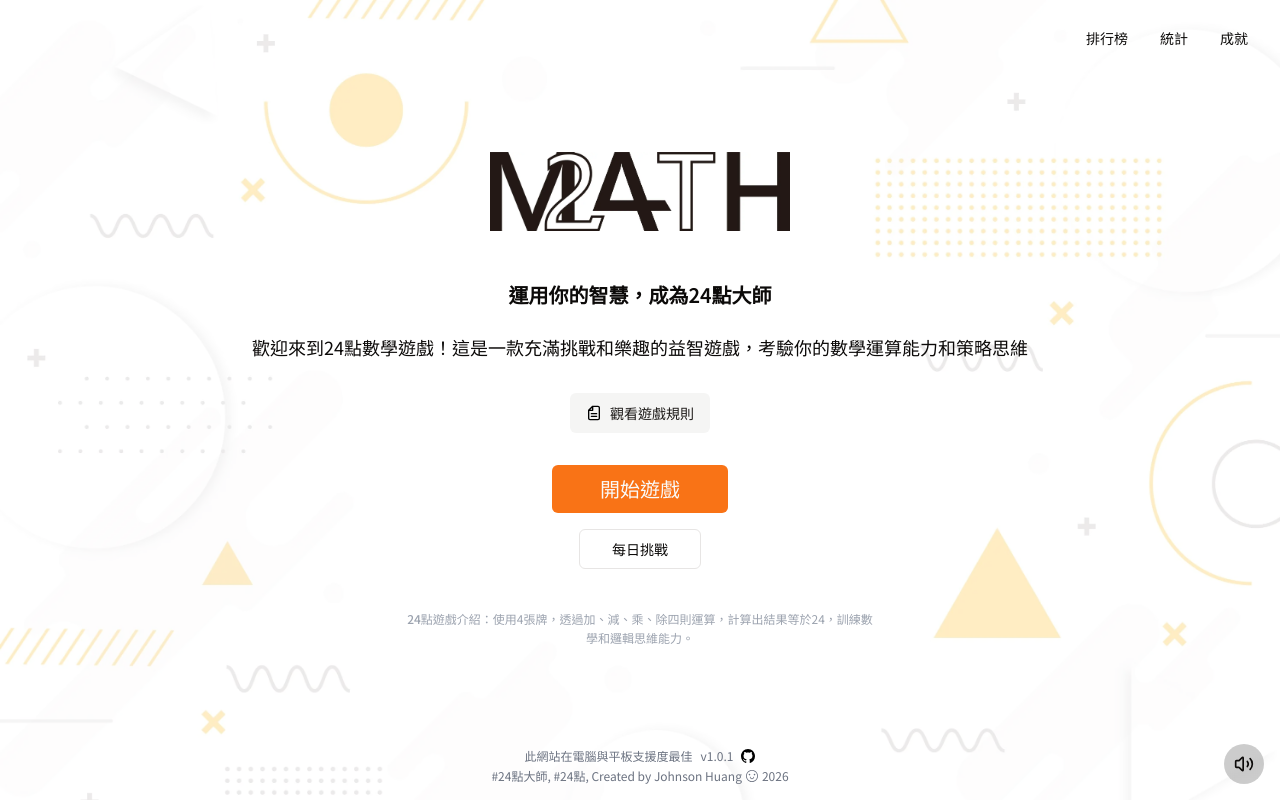
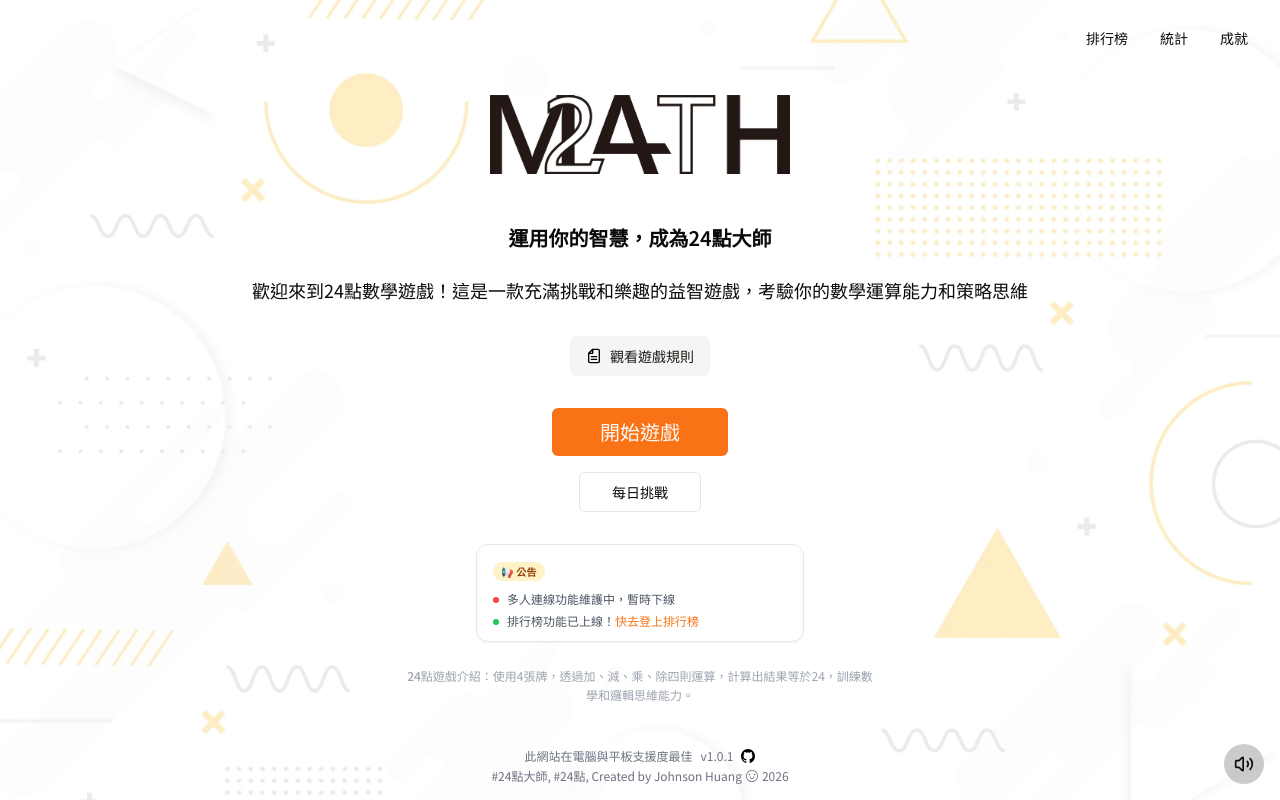
Before and after one commit to JohnsonHuang555/math24master, a Next.js app: page / in a window 1280 px wide. Built offline with nearby package versions, Linux system fonts and the light colour scheme; no server answers.

Commit message:
fix code review and ui review

```diff
--- a/app/api/leaderboard/route.ts
+++ b/app/api/leaderboard/route.ts
@@ -43,7 +43,9 @@ export async function GET(req: NextRequest) {
     submittedAt: doc.data().submittedAt?.toDate?.()?.toISOString() ?? null,
   }));
 
-  return NextResponse.json(rows);
+  return NextResponse.json(rows, {
+    headers: { 'Cache-Control': 's-maxage=60, stale-while-revalidate=30' },
+  });
 }
 
 export async function POST(req: NextRequest) {
@@ -69,6 +71,9 @@ export async function POST(req: NextRequest) {
     const seconds = Number(payload.seconds);
     const totalScore = Number(payload.totalScore ?? 0);
     if (!Number.isFinite(seconds) || seconds < 30) {
+      return NextResponse.json({ error: 'invalid score' }, { status: 400 });
+    }
+    if (!Number.isFinite(totalScore) || totalScore < 0 || totalScore > 10) {
       return NextResponse.json({ error: 'invalid score' }, { status: 400 });
     }
     payload.rankingScore = totalScore * 10 - seconds;
--- a/components/homepage.tsx
+++ b/components/homepage.tsx
@@ -94,7 +94,7 @@ const Homepage = () => {
           animate={{
             opacity: 1,
             scale: 1,
-            transition: { delay: 0.5 },
+            transition: { delay: 0.4 },
           }}
         >
           <Button
@@ -127,7 +127,7 @@ const Homepage = () => {
           animate={{
             opacity: 1,
             scale: 1,
-            transition: { delay: 0.8 },
+            transition: { delay: 0.4 },
           }}
           className="flex flex-col items-center gap-4"
         >
@@ -164,9 +164,35 @@ const Homepage = () => {
           animate={{
             opacity: 1,
             scale: 1,
-            transition: { delay: 1.5 },
+            transition: { delay: 0.6 },
           }}
-          className="mt-10 max-w-[500px] px-4 text-center"
+          className="mt-8 w-full max-w-[360px] px-4"
+        >
+          <div className="rounded-xl border border-gray-200 bg-white px-4 py-3 shadow-sm dark:border-gray-700 dark:bg-gray-900">
+            <p className="mb-2.5 inline-flex items-center gap-1 rounded-full bg-amber-100 px-2 py-0.5 text-[10px] font-bold uppercase tracking-wide text-amber-800 dark:bg-amber-900/40 dark:text-amber-300">
+              📢 公告
+            </p>
+            <ul className="space-y-1.5 text-xs text-gray-600 dark:text-gray-300">
+              <li className="flex items-start gap-2">
+                <span className="mt-1.5 h-1.5 w-1.5 flex-shrink-0 rounded-full bg-red-500" />
+                <span>多人連線功能維護中，暫時下線</span>
+              </li>
+              <li className="flex items-start gap-2">
+                <span className="mt-1.5 h-1.5 w-1.5 flex-shrink-0 rounded-full bg-green-500" />
+                <span>排行榜功能已上線！<span className="font-medium text-orange-500">快去登上排行榜</span></span>
+              </li>
+            </ul>
+          </div>
+        </motion.div>
+        <motion.div
+          variants={fadeVariants}
+          initial="hidden"
+          animate={{
+            opacity: 1,
+            scale: 1,
+            transition: { delay: 0.8 },
+          }}
+          className="mt-6 max-w-[500px] px-4 text-center"
         >
           <p className="text-xs leading-relaxed text-gray-400">
             <strong className="font-medium">24點遊戲介紹：</strong>
--- a/components/modals/leaderboard-modal.tsx
+++ b/components/modals/leaderboard-modal.tsx
@@ -10,6 +10,7 @@ import {
   useLeaderboard,
 } from '@/hooks/useLeaderboard';
 import { formatTime } from '@/lib/utils';
+import Link from 'next/link';
 import { Button } from '../ui/button';
 import {
   Dialog,
@@ -30,17 +31,33 @@ const TABS: { mode: LeaderboardMode; label: string }[] = [
   { mode: 'classic', label: '經典' },
 ];
 
+const SCORE_HEADER: Record<LeaderboardMode, string> = {
+  normal: '得分 / 時間',
+  challenge: '關卡',
+  classic: '分數',
+};
+
 function ScoreCell({ row, mode }: { row: LeaderboardRow; mode: LeaderboardMode }) {
   if (mode === 'normal') {
     return (
-      <div className="text-right text-xs">
+      <div className="min-w-[72px] text-right text-xs">
         <div className="font-semibold">{row.rankingScore ?? '-'} pt</div>
         <div className="text-muted-foreground">{formatTime(row.seconds ?? 0)}</div>
       </div>
     );
   }
-  if (mode === 'challenge') return <span>第 {row.stage} 關</span>;
-  return <span>{row.score} 分</span>;
+  if (mode === 'challenge') {
+    return (
+      <div className="min-w-[72px] text-right text-xs">
+        <div className="font-semibold">第 {row.stage} 關</div>
+      </div>
+    );
+  }
+  return (
+    <div className="min-w-[72px] text-right text-xs">
+      <div className="font-semibold">{row.score} 分</div>
+    </div>
+  );
 }
 
 function LeaderboardTable({
@@ -72,14 +89,29 @@ function LeaderboardTable({
   }
   if (rows.length === 0) {
     return (
-      <div className="flex h-48 items-center justify-center text-sm text-muted-foreground">
-        還沒有人上榜，成為第一個！
+      <div className="flex h-48 flex-col items-center justify-center gap-2 text-center">
+        <span className="text-3xl" aria-hidden="true">🏆</span>
+        <p className="text-sm font-semibold text-foreground">榜單還是空的</p>
+        <p className="text-xs text-muted-foreground">成為第一個上榜的玩家！</p>
+        <Link
+          href="/single-play"
+          className="mt-1 rounded-lg bg-primary px-4 py-1.5 text-xs font-semibold text-primary-foreground hover:opacity-90"
+        >
+          開始遊戲 →
+        </Link>
       </div>
     );
   }
 
   return (
-    <div className="flex flex-col divide-y text-sm">
+    <div className="flex flex-col text-sm">
+      {/* 欄位標頭 */}
+      <div className="mb-1 flex items-center gap-3 px-1 text-xs text-muted-foreground">
+        <span className="w-6" />
+        <span className="flex-1">玩家</span>
+        <span className="min-w-[72px] text-right">{SCORE_HEADER[mode]}</span>
+      </div>
+      <div className="divide-y">
         {rows.map(row => {
           const isMe = row.userId === myId;
           return (
@@ -87,7 +119,7 @@ function LeaderboardTable({
               key={row.userId}
               className={`flex items-center gap-3 px-1 py-2 ${isMe ? 'rounded-md bg-blue-50 font-semibold dark:bg-blue-950' : ''}`}
             >
-            <span className={`w-6 text-right tabular-nums text-xs ${row.rank <= 3 ? 'font-bold' : 'text-muted-foreground'}`}>
+              <span className={`w-6 text-right tabular-nums ${row.rank <= 3 ? 'text-base' : 'text-xs text-muted-foreground'}`}>
                 {row.rank <= 3 ? ['🥇', '🥈', '🥉'][row.rank - 1] : row.rank}
               </span>
               <div className="flex flex-1 items-center gap-2 overflow-hidden">
@@ -103,18 +135,23 @@ function LeaderboardTable({
                   <div className="h-5 w-5 rounded-full bg-slate-200 dark:bg-slate-700" />
                 )}
                 <span className="truncate">{row.displayName}</span>
-              {isMe && <span className="text-xs text-blue-500">（我）</span>}
+                {isMe && (
+                  <span className="rounded bg-blue-100 px-1 py-px text-[10px] text-blue-600 dark:bg-blue-900 dark:text-blue-300">
+                    我
+                  </span>
+                )}
               </div>
               <ScoreCell row={row} mode={mode} />
             </div>
           );
         })}
       </div>
+    </div>
   );
 }
 
-function TabPanel({ mode, myId }: { mode: LeaderboardMode; myId?: string }) {
-  const { rows, loading, error } = useLeaderboard(mode, true);
+function TabPanel({ mode, myId, active }: { mode: LeaderboardMode; myId?: string; active: boolean }) {
+  const { rows, loading, error } = useLeaderboard(mode, active);
   return (
     <LeaderboardTable
       rows={rows}
@@ -142,8 +179,8 @@ export function LeaderboardModal({ isOpen, onClose }: LeaderboardModalProps) {
         </DialogHeader>
 
         {/* 登入狀態列 */}
+        {status === 'authenticated' && session.user ? (
           <div className="flex items-center justify-between rounded-lg bg-muted/40 px-3 py-2 text-sm">
-          {status === 'authenticated' && session.user ? (
             <div className="flex items-center gap-2">
               {session.user.image && (
                 <Image
@@ -156,19 +193,18 @@ export function LeaderboardModal({ isOpen, onClose }: LeaderboardModalProps) {
               )}
               <span>{session.user.name}</span>
             </div>
-          ) : (
-            <span className="text-muted-foreground">登入後可上榜</span>
-          )}
-          {status === 'authenticated' ? (
             <Button variant="ghost" size="sm" className="h-7 text-xs" onClick={() => signOut()}>
               登出
             </Button>
+          </div>
         ) : (
+          <div className="flex items-center justify-between rounded-lg border border-orange-200 bg-orange-50 px-3 py-2 text-sm dark:border-orange-900 dark:bg-orange-950/40">
+            <span className="text-orange-700 dark:text-orange-300">🔑 登入後，讓你的紀錄出現在這裡！</span>
             <Button size="sm" className="h-7 text-xs" onClick={() => signIn('google')}>
               Google 登入
             </Button>
+          </div>
         )}
-        </div>
 
         <Tabs value={activeTab} onValueChange={v => setActiveTab(v as LeaderboardMode)}>
           <TabsList className="w-full">
@@ -180,7 +216,7 @@ export function LeaderboardModal({ isOpen, onClose }: LeaderboardModalProps) {
           </TabsList>
           {TABS.map(t => (
             <TabsContent key={t.mode} value={t.mode} className="mt-3 max-h-[360px] overflow-y-auto">
-              <TabPanel mode={t.mode} myId={myId} />
+              <TabPanel mode={t.mode} myId={myId} active={activeTab === t.mode} />
             </TabsContent>
           ))}
         </Tabs>
--- a/hooks/useLeaderboard.ts
+++ b/hooks/useLeaderboard.ts
@@ -22,7 +22,7 @@ export function useLeaderboard(mode: LeaderboardMode, enabled: boolean) {
   const [loading, setLoading] = useState(false);
   const [error, setError] = useState<string | null>(null);
 
-  const fetch = useCallback(async () => {
+  const loadRows = useCallback(async () => {
     setLoading(true);
     setError(null);
     try {
@@ -38,8 +38,8 @@ export function useLeaderboard(mode: LeaderboardMode, enabled: boolean) {
   }, [mode]);
 
   useEffect(() => {
-    if (enabled) fetch();
-  }, [enabled, fetch]);
+    if (enabled) loadRows();
+  }, [enabled, loadRows]);
 
-  return { rows, loading, error, refetch: fetch };
+  return { rows, loading, error, refetch: loadRows };
 }
```
Lines whose indentation alone changed are shown as unchanged.
